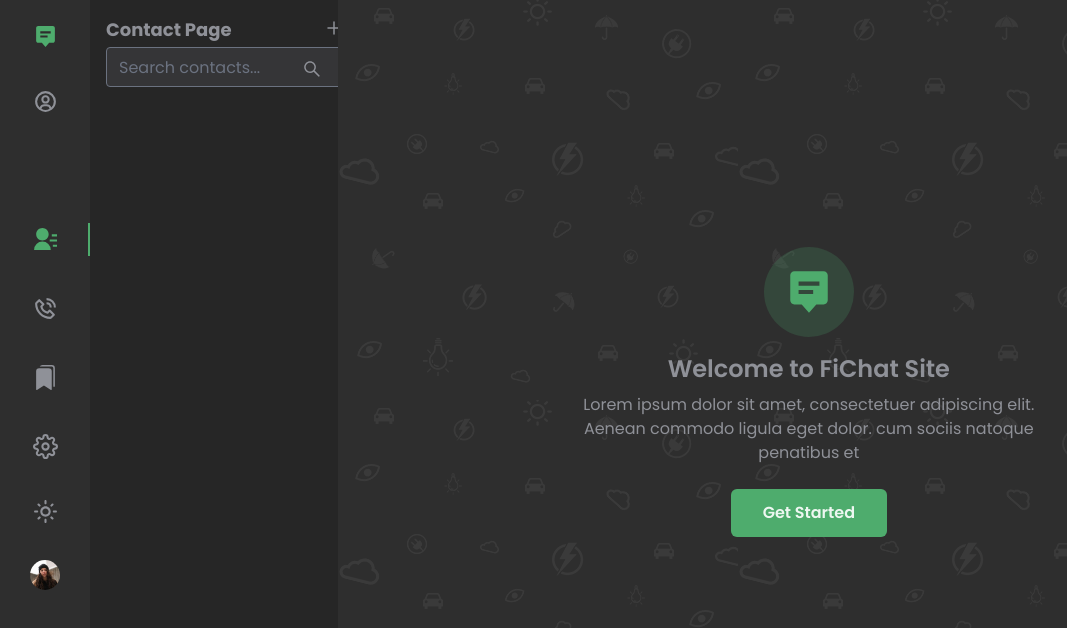
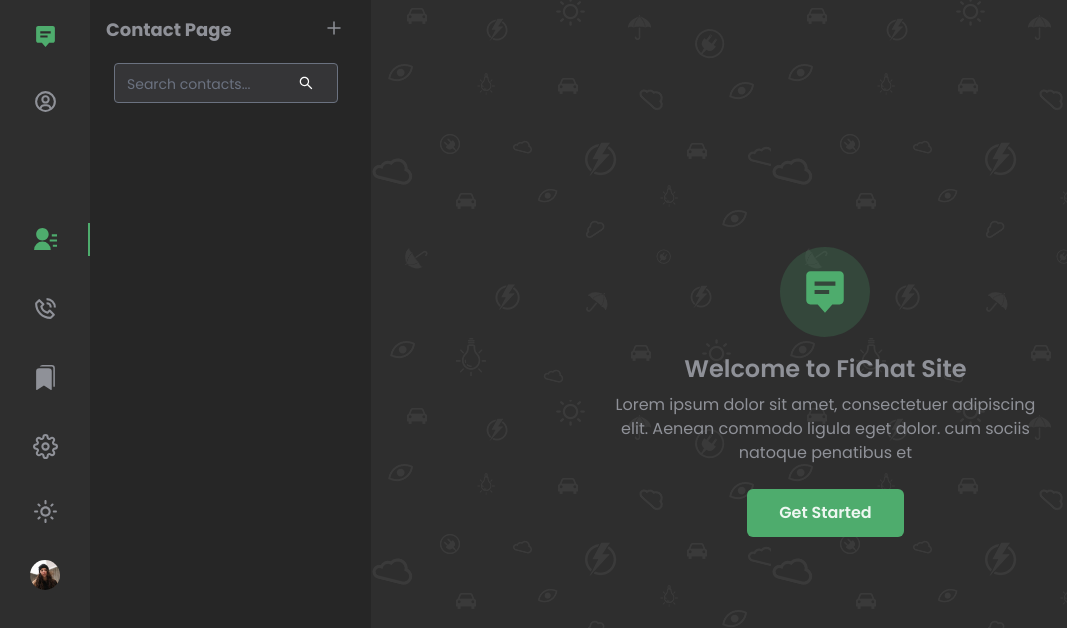
Before and after one commit to Codmify/Fichat-site, a React (Vite) app: page /dashboard/contacts in a window 1280 px wide. Shown: the top 628 px of the page, without its empty margins (0-1067 px from the left). Built offline with nearby package versions, Linux system fonts and the light colour scheme; some icons are missing.

Commit message:
feat: re-disgn the part that is not working well

```diff
--- a/src/pages/components/contacts/Contacts.tsx
+++ b/src/pages/components/contacts/Contacts.tsx
@@ -5,7 +5,7 @@ import DropDownModal from "./contactsModal/Modal.";
 const Contacts = () => {
   return (
     <>
-      <section className="bg-[#262626] lg:basis-[29%] basis-full min-h-screen p-4 text-[#8f9198] md:ml-[84px] lg:ml-0 lg:relative md:left-[90px]">
+      <section className="bg-[#262626] basis-full lg:min-w-[23%] lg:basis-[33%] min-h-screen p-4 text-[#8f9198] md:ml-[84px] lg:ml-0 lg:relative md:left-[90px]">
         <div className="md:max-w-[15rem]">
           <div className="flex justify-between">
             <div>
@@ -14,17 +14,16 @@ const Contacts = () => {
             <div className="flex justify-end hover:bg-">
               <DropDownModal />
             </div>
-
           </div>
 
-          <div className="relative flex-grow flex flex-row-reverse">
+          <div className="relative mt-4 m-2 flex-grow flex flex-row-reverse items-center">
             <input
               type="text"
               placeholder="Search contacts..."
-              className="bg-[#353537] sm:h-10 w-full outline-none rounded md:placeholder:text-base placeholder:text-xs"
+              className="bg-[#353537] sm:h-10 w-full outline-none rounded md:placeholder:text-sm placeholder:text-xs"
             />
-            <div className="absolute top-[8px] md:top-[12px] pr-6">
-              <AiOutlineSearch className="sm:h-5 sm:w-5 " />
+            <div className="absolute top-[12px] pr-6">
+              <AiOutlineSearch className="sm:h-4 sm:w-4 text-white" />
             </div>
           </div>
         </div>
--- a/src/pages/components/profile/Profile.tsx
+++ b/src/pages/components/profile/Profile.tsx
@@ -7,7 +7,7 @@ import ProfileText from "./imageProfile/ProfileText";
 const Profile = () => {
   return (
     <>
-      <section className="bg-[#262626] min-h-screen basis-full lg:basis-[29%] text-[#8f9198] md:left-[90px] md:ml-[84px] lg:ml-0 lg:relative">
+      <section className="bg-[#262626] min-h-screen  lg:min-w-[23%] basis-full lg:basis-[34%] text-[#8f9198] md:left-[90px] md:ml-[84px] lg:ml-0 lg:relative">
         <img src={ImageProfile} alt="no image" className="w-full h-40" />
 
         <div className="lg:max-w-[18rem]">
```
